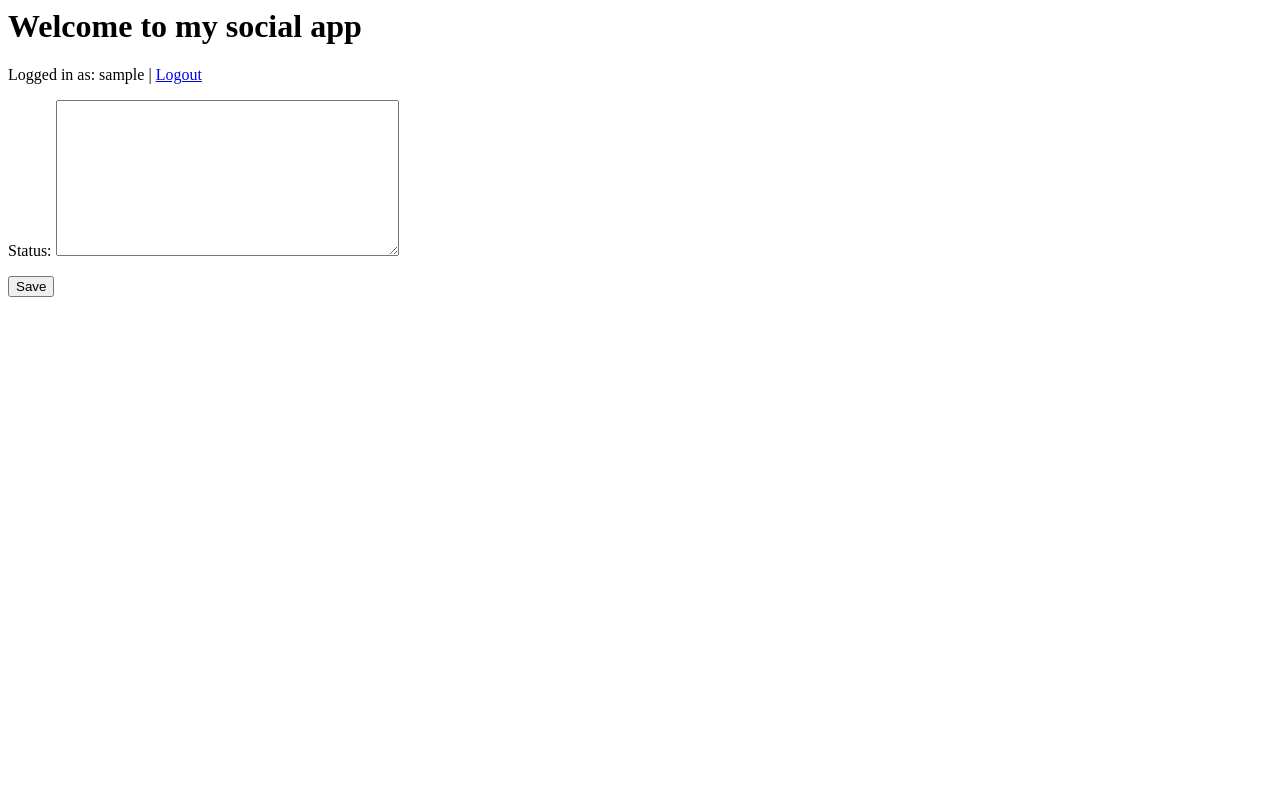
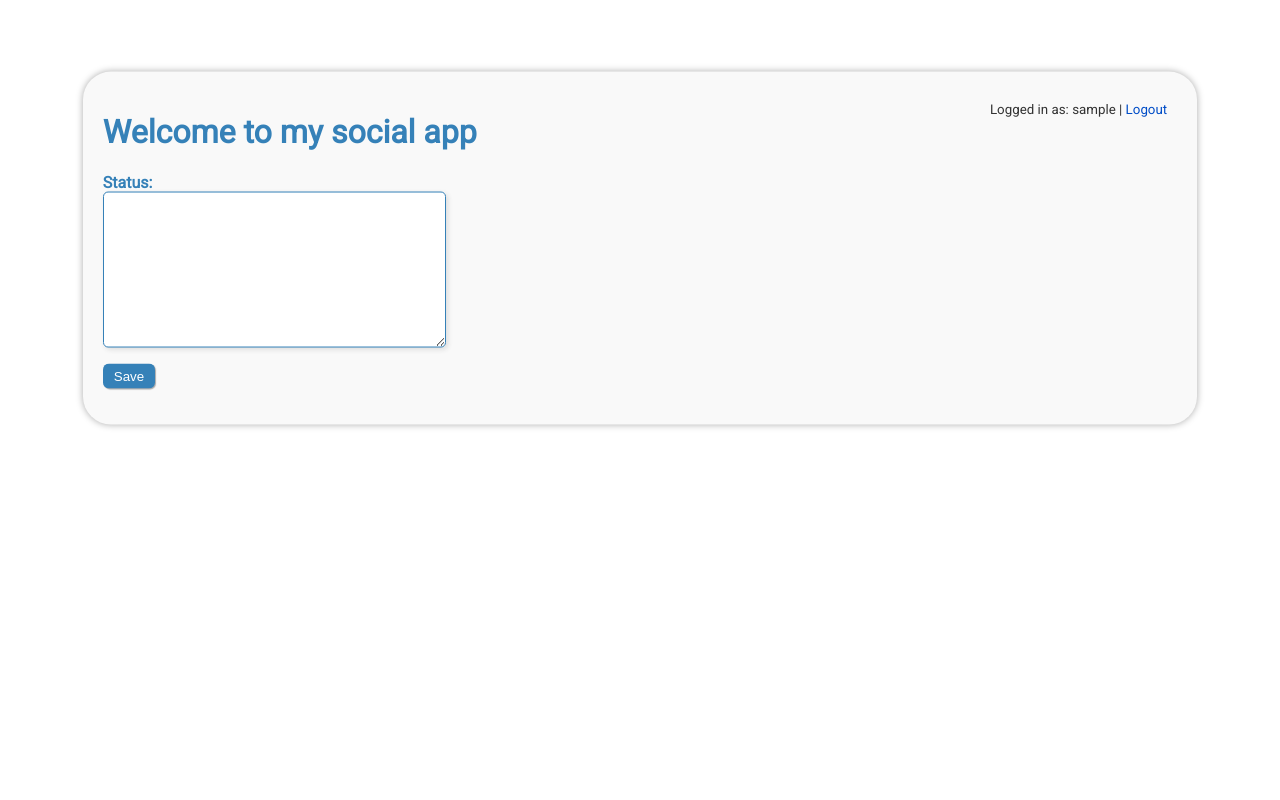
Before and after one commit to awp2016/course-project, a Django app: page / in a window 1280 px wide. Run offline with Django 3.2, Linux system fonts and the light colour scheme; the visitor is signed in with stand-in values (Sample User, id 1); data that the repository does not hold is empty.

Commit message:
new design for index page

```diff
--- /dev/null
+++ b/socialapp/static/css/main.css
@@ -0,0 +1,110 @@
+body {
+    font-family: 'Roboto', sans-serif;
+    color: 333333;
+    background: white;
+}
+
+
+.see-more {
+    float: right;
+}
+
+label {
+    font-weight: 600;
+    display: block;
+    color: #3581B8;
+}
+
+small {
+    font-size: 11px;
+}
+
+/*text-decoration:none removes the underline from the links*/
+a {
+    text-decoration: none;
+    color: #004dc7;
+}
+
+textarea {
+    border-radius: 5px;
+    box-shadow: 2px 2px 5px #dcdcdc;
+    border-color: #3581B8;
+}
+
+a:visited {
+    color: #002e77;
+}
+
+  /*moved user details to the right size of page; */
+.user {
+	font-size: smaller;
+	float: right;
+	margin: 10px;
+}
+
+  /*moved the title to the left side, otherwise, it's containing box would take the whole row and the user div would go underneath it*/
+h1 {
+    color: #3581B8;
+    float: left;
+}
+
+  /*needed to resset the flow of the page after using float on both elements above it*/
+form {
+	clear: both;
+}
+
+
+  /*defines an area that contains the posts.It wraps the posts so they can stay in a line as long as there is space and go on the next row if there is no more space on the apge */
+.index-posts-area {
+    display: flex;
+    flex-wrap: wrap;
+    justify-content: flex-start;
+}
+
+  /*the padding rule works like an inside margin, this way we can create some spacing between the content and the border of the divs and still have the same background inside this space*/
+.index-post {
+    padding: 10px;
+    margin-right: 10px;
+    margin-bottom: 10px;
+    border-radius: 10px;
+    width: 300px;
+    box-shadow: 2px 2px 5px #dcdcdc;
+    background: #3581B8;
+    color: white;
+}
+
+  /*the color rule is applied to two elements, the <a href tag that is contained in the div with the class index-post and the <a href tag that is contained within the <small> tag*/
+.index-post a,
+small a {
+    color: #eee;
+}
+
+  /*this div contains the whole page and it sets it's with to 85% of it's parent div, in our case, the parent div is the body, and it has the same width as the windw.*/
+ /*margin-left: auto and margin-right: auto centers my div. This rule doesn't work in all cases, so it's not a standard way to center everything.*/
+.page-container {
+     width: 85%;
+    margin-left: auto;
+    margin-right: auto;
+    padding: 20px;
+    background: #f9f9f9;
+    border-radius: 28px;
+    transform: translateY(18%);
+    box-shadow: 0px 0px 7px #aaa;
+}
+
+
+
+ /*this rule makes the button looks cooler. Border-radius adds rounded corners */
+.button {
+	background-color: #3581B8;
+	border-radius: 6px;
+	border: 1px solid transparent;
+	padding: 4px 10px;
+	color: white;
+	box-shadow: 1px 1px 1px #aaa;
+}
+
+
+.user-post {
+	    clear: both;
+}
--- a/socialapp/templates/socialapp/index.html
+++ b/socialapp/templates/socialapp/index.html
@@ -5,12 +5,14 @@
   <form method="post">
     {% csrf_token %}
     {{ form.as_p }}
-    <input type="submit" value="Save"/>
+    <input type="submit" class="button" type="submit" value="Save"/>
   </form>
 
+<div class="index-posts-area">
   {% for status in status_list %}
+  <div class="index-post">
     <p>{{ status.text | slice:":15" }}...
-        <a href="{% url 'status_details' status.pk %}">See more</a>
+        <a class="see-more" href="{% url 'status_details' status.pk %}">See more</a>
     </p>
 
     <small>
@@ -18,7 +20,9 @@
           {{ status.author }}</a>
       on {{ status.date_added }}
     </small>
+  </div>
 
-    <hr>
   {% endfor %}
+</div>
+
 {% endblock %}
--- a/socialapp/templates/socialapp/layout.html
+++ b/socialapp/templates/socialapp/layout.html
@@ -1,22 +1,27 @@
 <html>
   <head>
     <title>My social network</title>
+    {% load static %}
+    <link rel="stylesheet" type="text/css" href="{% static 'css/main.css' %}">
+    <link href="https://fonts.googleapis.com/css?family=Roboto" rel="stylesheet">
   </head>
 
   <body>
+  <div class="page-container">
     {% block head %}
       <h1>Welcome to my social app</h1>
     {% endblock %}
-
-    Logged in as:
+    <div class="user">
+    <span>Logged in as:<span>
     {% if user.profile %}
       <a href="{% url 'user_profile' user.profile.pk %}">{{ user.username }}</a>
     {% else %}
       {{ user.username }}
     {% endif %}
     | <a href="{% url 'logout' %}">Logout</a>
-
+    </div>
     {% block content %}
     {% endblock %}
+  </div>
   </body>
 </html>
--- a/socialapp/templates/socialapp/update_status.html
+++ b/socialapp/templates/socialapp/update_status.html
@@ -8,6 +8,6 @@
   <form method="post">
     {% csrf_token %}
     {{ form.as_p }}
-    <input type="submit" value="Save"/>
+    <input type="submit" class="button" type="submit" value="Save"/>
   </form>
 {% endblock %}
```
